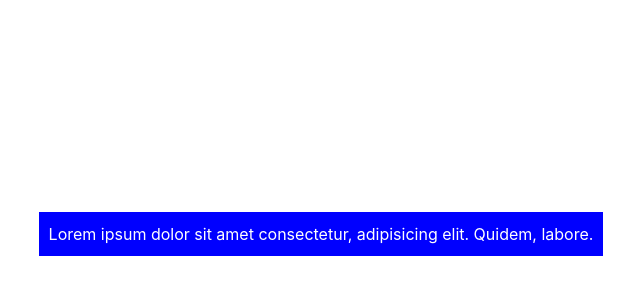
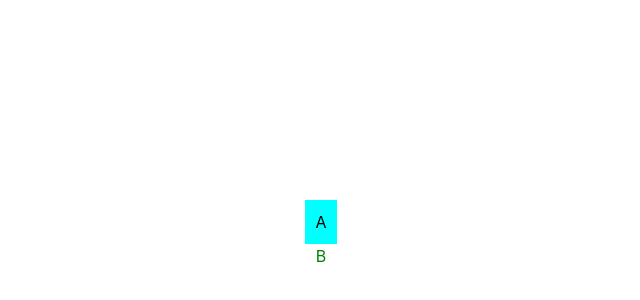
Before and after one commit to safaanilatasoy/Kodluyoruz-React, a React (Vite) app in the folder components/still-definition/: page / in a window 1280 px wide. Shown: the part 166-466 px from the top of the page, without its empty margins (319-959 px from the left). Built offline with nearby package versions, Linux system fonts and the light colour scheme.

Commit message:
Module CSS

```diff
--- a/components/still-definition/src/App.jsx
+++ b/components/still-definition/src/App.jsx
@@ -1,16 +1,16 @@
 
 import './App.css'
+import A from "./components/A"
+import B from "./components/B"
 
 function App() {
 
   return (
     <>
-      <div style={{color: '#fff', backgroundColor: 'blue', padding: '10px'}}>
-        Lorem ipsum dolor sit amet consectetur,
-        adipisicing elit. Quidem, labore.
-      </div>
-
-
+     <header className="App">
+      <A />
+      <B />
+     </header>
     </>
   )
 }
--- /dev/null
+++ b/components/still-definition/src/components/A/index.jsx
@@ -0,0 +1,9 @@
+import style from "./style.module.css";
+
+console.log("A" + style);
+
+function A() {
+  return <div className={style.header}>A</div>;
+}
+
+export default A;
--- /dev/null
+++ b/components/still-definition/src/components/A/style.module.css
@@ -0,0 +1,11 @@
+body {
+    color: black;
+}
+
+.title {
+    color:red;
+}
+.header {
+    background-color: aqua;
+    padding: 10px;
+}
--- /dev/null
+++ b/components/still-definition/src/components/B/index.jsx
@@ -0,0 +1,14 @@
+import style from './style.module.css'
+
+
+console.log("B" + style);
+
+function B() {
+  return (
+    <div className={style.title}>
+      B
+    </div>
+  )
+}
+
+export default B
--- /dev/null
+++ b/components/still-definition/src/components/B/style.module.css
@@ -0,0 +1,6 @@
+.title {
+    color: green;
+}
+.header {
+    background-color: aqua;
+}
```
